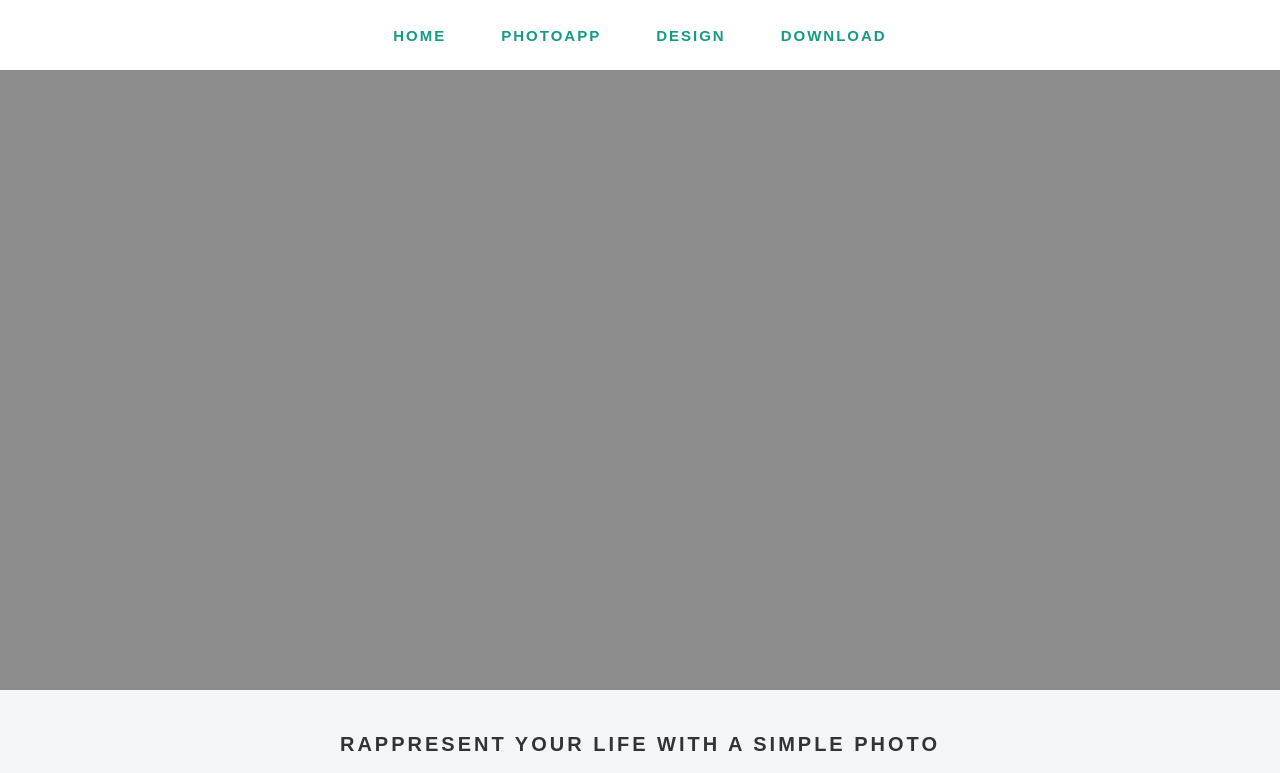
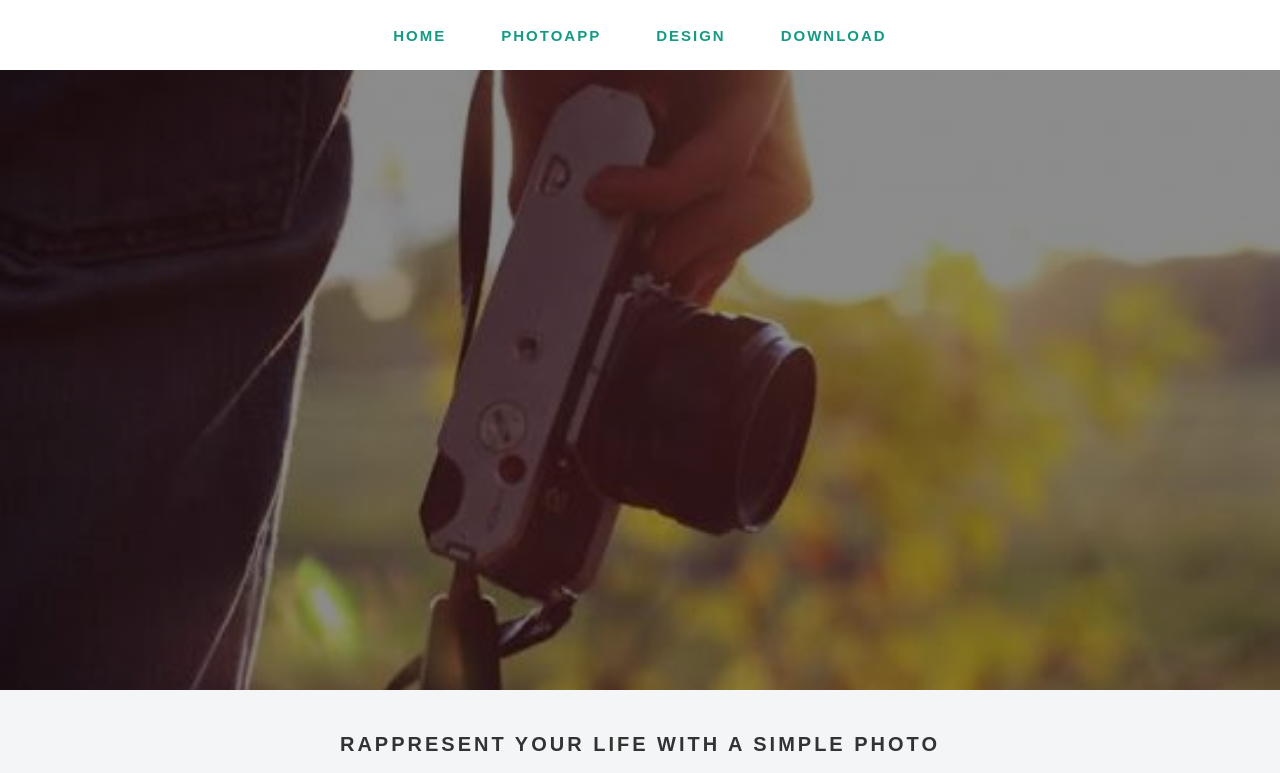
Before and after one commit to roma61570/HTML, a plain HTML site: page index.html in a window 1280 px wide. Shown: the top 773 px of the page. Drawn offline with Linux system fonts and the light colour scheme.

Commit message:
Update index.html

```diff
--- a/index.html
+++ b/index.html
@@ -49,7 +49,7 @@
             height: 620px;
             background-image:
                 linear-gradient(rgba(0,0,0,0.45), rgba(0,0,0,0.45)),
-                url("photo.jpg");
+                url("photo1.jpg");
 
             background-size: cover;
             background-position: center;
```
